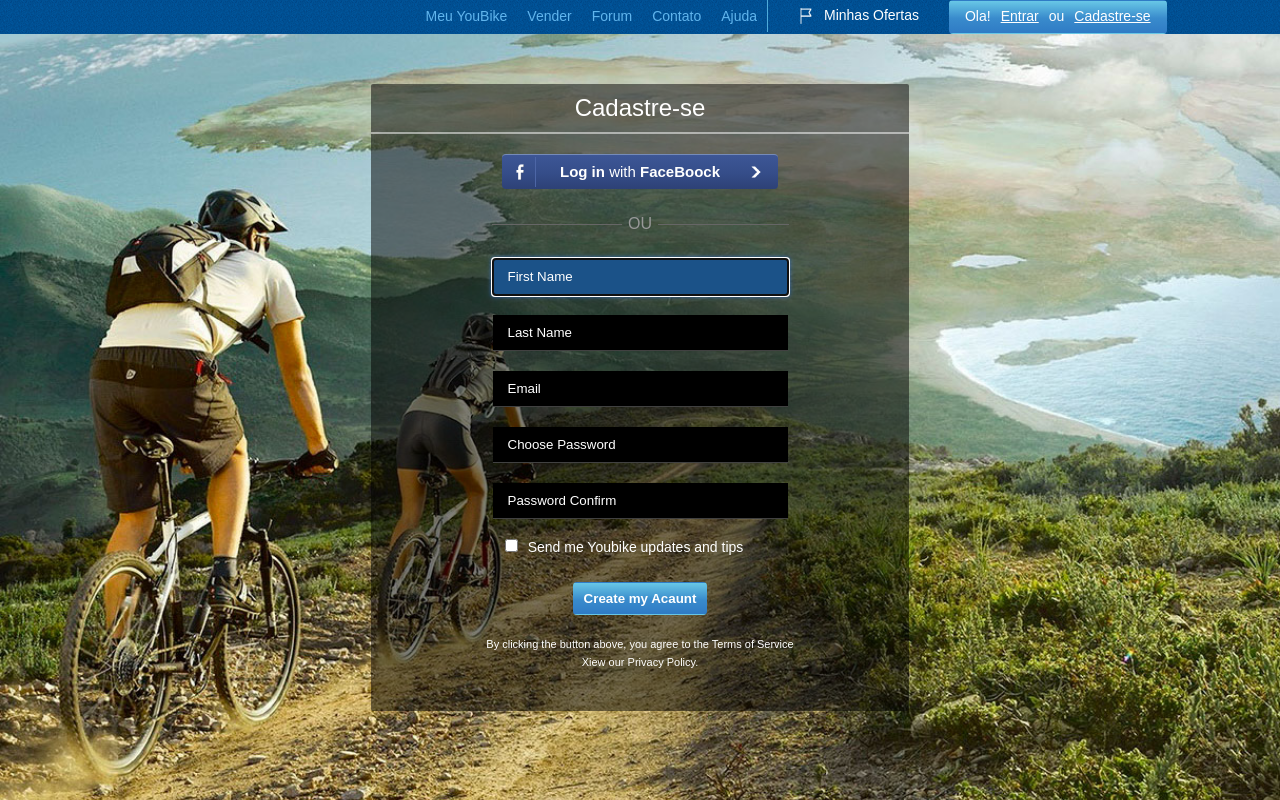
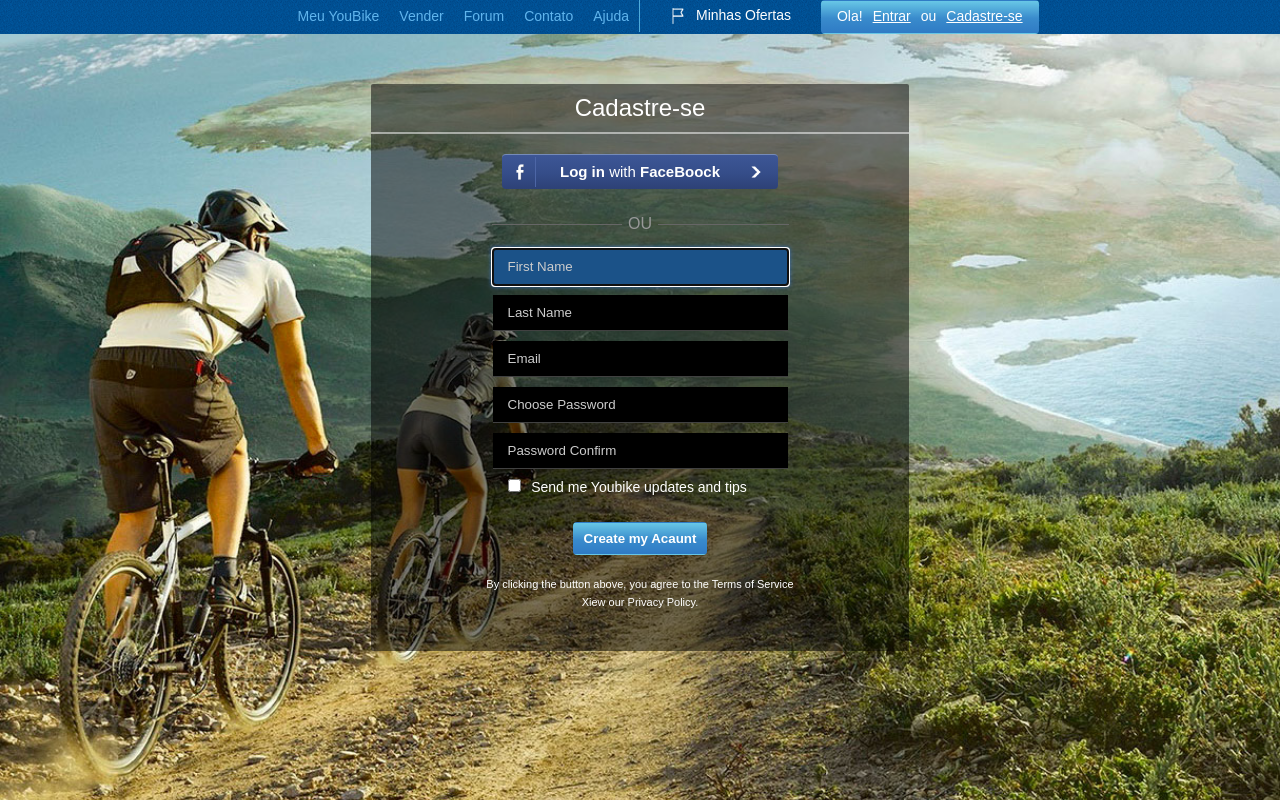
Before and after one commit to Sluchik/sluchik.github.io, a plain HTML site: page GoIt/markup/home/lesson5/index.html in a window 1280 px wide. Drawn offline with Linux system fonts and the light colour scheme.

Commit message:
5lesson99.5%

```diff
--- a/GoIt/markup/home/lesson5/css/style.css
+++ b/GoIt/markup/home/lesson5/css/style.css
@@ -3,12 +3,14 @@
   padding: 0;
 }
 
-html {
+
+
+body {
         background: url(../img/bg.jpg) no-repeat center center fixed;
-  background-size: cover;
         -webkit-background-size: cover;
         -moz-background-size: cover;
         -o-background-size: cover;
+        background-size: cover;
         overflow: hidden;
 }
 
@@ -20,14 +22,11 @@ ul li {
 a,
 p {
   color: #60b5ed;
-  /*padding: 1px 10px;*/
   font: 14px/30px Arial, sans-serif;
   text-decoration: none;
   display: block;
 }
-p {
-  color: #fff;
-}
+
 .clearfix::after {
   content: "";
   display: block;
@@ -52,7 +51,7 @@ h3 {
   background-repeat:repeat-x repeat-y;
 }
 .menu {
-  width: 60%;
+  width: 50%;
   float: left;
   }
 .menu li{
@@ -86,7 +85,7 @@ position: relative;
   color: #fff;
 }
 .menu_r{
-  width:40%;
+  width:50%;
   float: left;
 }
 .menu_r li{
@@ -195,7 +194,7 @@ legend {
 
  input {
   color: #fff;
-  margin-top: 20px;
+  margin-top: 10px;
   padding: 10px 15px;;
   border: none;
   border-bottom: solid 1px rgb(65,65,65);
@@ -220,7 +219,6 @@ input .focus {
   background: linear-gradient(to bottom,  rgba(103,198,230,1) 1%,rgba(57,139,204,1) 54%,rgba(47,123,197,1) 100%);
   filter: progid:DXImageTransform.Microsoft.gradient( startColorstr='#67c6e6', endColorstr='#2f7bc5',GradientType=0 );
   border-color: #46b8da;
-
 padding: 6px 10px;
   margin-bottom: 0;
   line-height: 1.42857143;
@@ -232,6 +230,7 @@ input .focus {
 
 }
 .footerText {
+  color: #fff;
   text-align: center;
   width: 330px;
   font: 11px/18px Arial, sans-serif;
@@ -239,22 +238,25 @@ input .focus {
 }
 
 ::-webkit-input-placeholder {
-   color: #fff;
+   color: #ccc;
 }
 
 :-moz-placeholder { /* Firefox 18- */
-   color: #fff;
+   color: #ccc;
 }
 
 ::-moz-placeholder {  /* Firefox 19+ */
-   color: #fff;
+   color: #ccc;
 }
 
 :-ms-input-placeholder {
+   color: #ccc;
+}
+
+.chekbox p {
   color: #fff;
 }
-
-[type = checkbox] {
-    margin-left: -32px;
+[type = checkbox]  {
+    margin-left: -25px;
     margin-right: 10px;
 }
--- a/GoIt/markup/home/lesson5/index.html
+++ b/GoIt/markup/home/lesson5/index.html
@@ -57,7 +57,7 @@
           </div>
       </form>
       <form class="" action="index.html" method="post">
-        <div>
+        <div class="chekbox">
           <p>
             <input type="checkbox" name="check">Send me Youbike updates and tips</p>
         </div>
```
Lines whose indentation alone changed are shown as unchanged.
